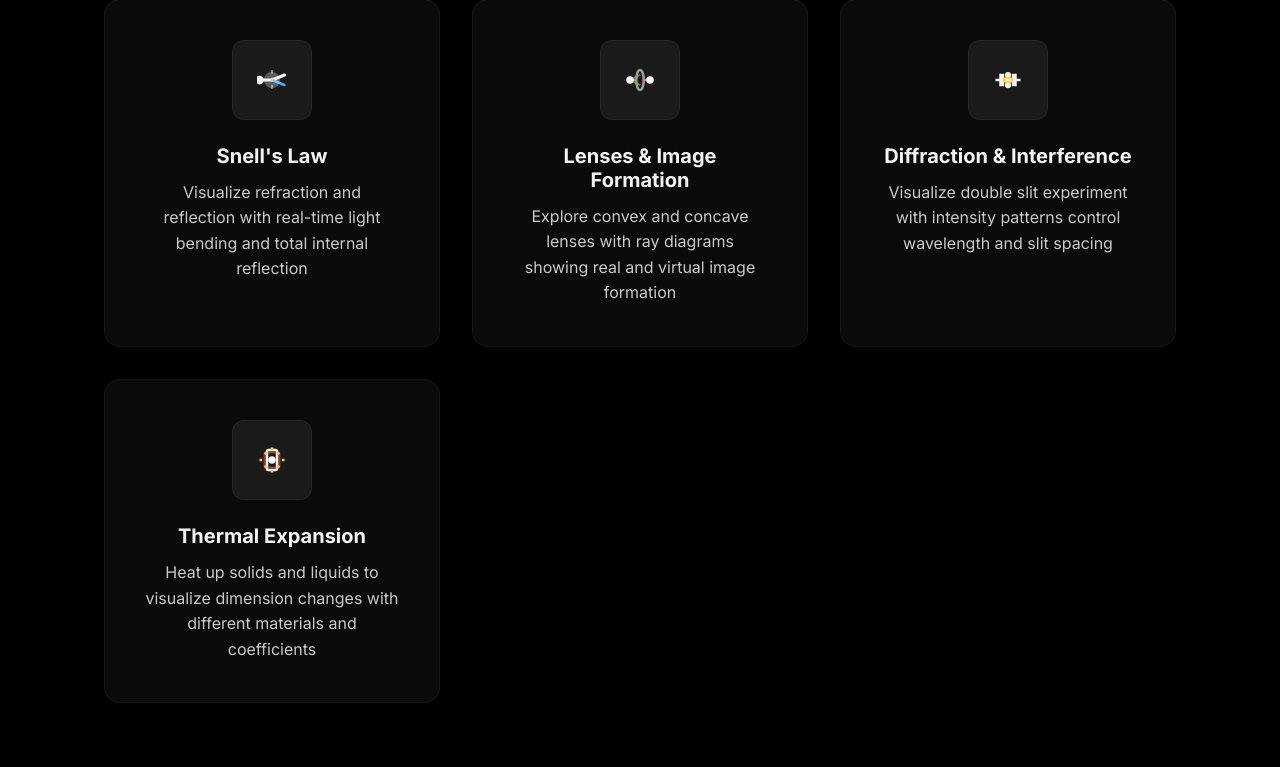
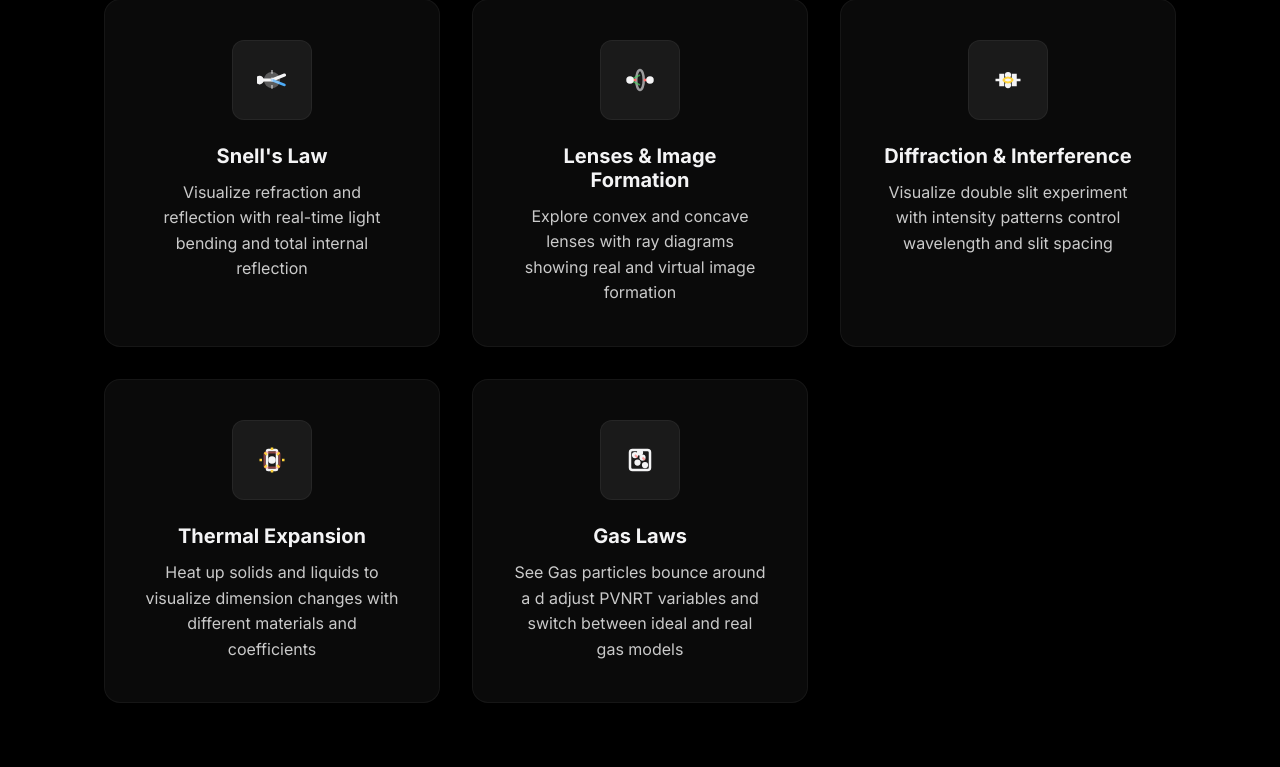
Before and after one commit to Rexaintreal/Ziks, a Flask app: page / in a window 1280 px wide. Shown: the part 2169-2936 px from the top of the page. Run offline with Flask 3, Linux system fonts and the light colour scheme.

Commit message:
thermal screenshot added also  gas laws in navbar and cards section also made routes

```diff
--- a/app.py
+++ b/app.py
@@ -89,6 +89,10 @@ def diffraction():
 def thermal():
     return render_template('thermal.html')
 
+@app.route('/gaslaws')
+def gaslaws():
+    return render_template('gaslaws.html')
+
 
 # ----------------- Running the app -----------------
 if __name__ == '__main__':
--- a/templates/index.html
+++ b/templates/index.html
@@ -77,6 +77,7 @@
                 </button>
                 <div class="dropdown-content">
                     <a href="/thermal"><i class="fa-solid fa-temperature-high"></i> Thermal Expansion</a>
+                    <a href="/gaslaws"><i class="fa-solid fa-wind"></i> Gas Laws</a>
                 </div>
             </div>
         </div>
@@ -345,6 +346,21 @@
             <h3>Thermal Expansion</h3>
             <p>Heat up solids and liquids to visualize dimension changes with different materials and coefficients</p>
         </a>
+        <a href="/gaslaws" class="card">
+            <div class="card-icon">
+                <svg viewBox="0 0 24 24">
+                    <rect x="4" y="4" width="16" height="16" rx="2" fill="none" stroke="currentColor" stroke-width="2"/>
+                    <circle cx="8" cy="8" r="1.5" fill="#51cf66"/>
+                    <circle cx="14" cy="10" r="1.5" fill="#51cf66"/>
+                    <circle cx="10" cy="14" r="1.5" fill="#51cf66"/>
+                    <circle cx="16" cy="16" r="1.5" fill="#51cf66"/>
+                    <circle cx="12" cy="6" r="1.5" fill="#51cf66"/>
+                    <path d="M8 8 L10 10 M14 10 L16 12" stroke="#ff6b6b" stroke-width="1.5" opacity="0.6"/>
+                </svg>
+            </div>
+            <h3>Gas Laws</h3>
+            <p>See Gas particles bounce around a d adjust PVNRT variables and switch between ideal and real gas models</p>
+        </a>
     </div>
 
     <script src="{{ url_for('static', filename='js/script.js') }}"></script>
```
Also changed, not shown: devlog/Thermal sim.png (added).
